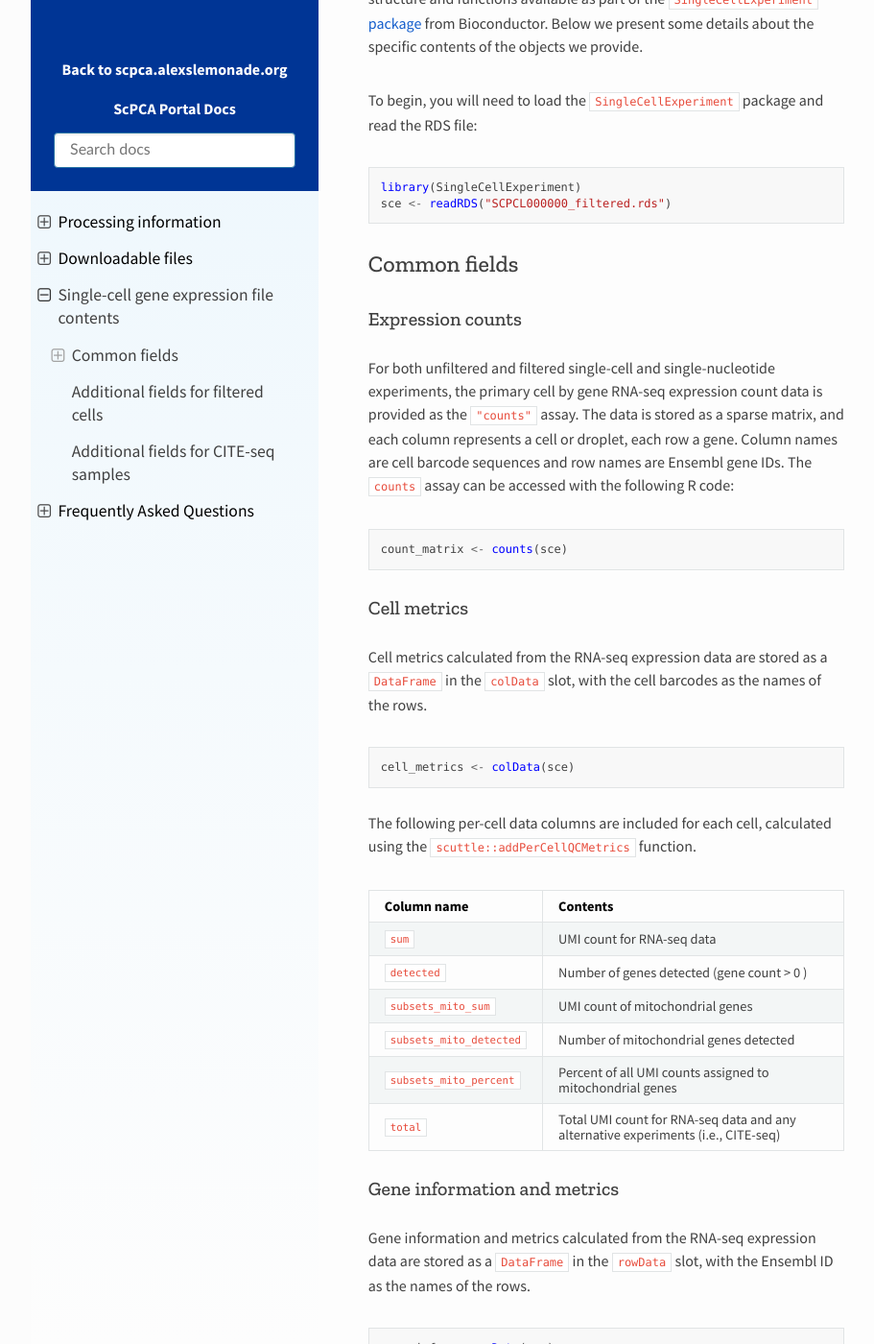
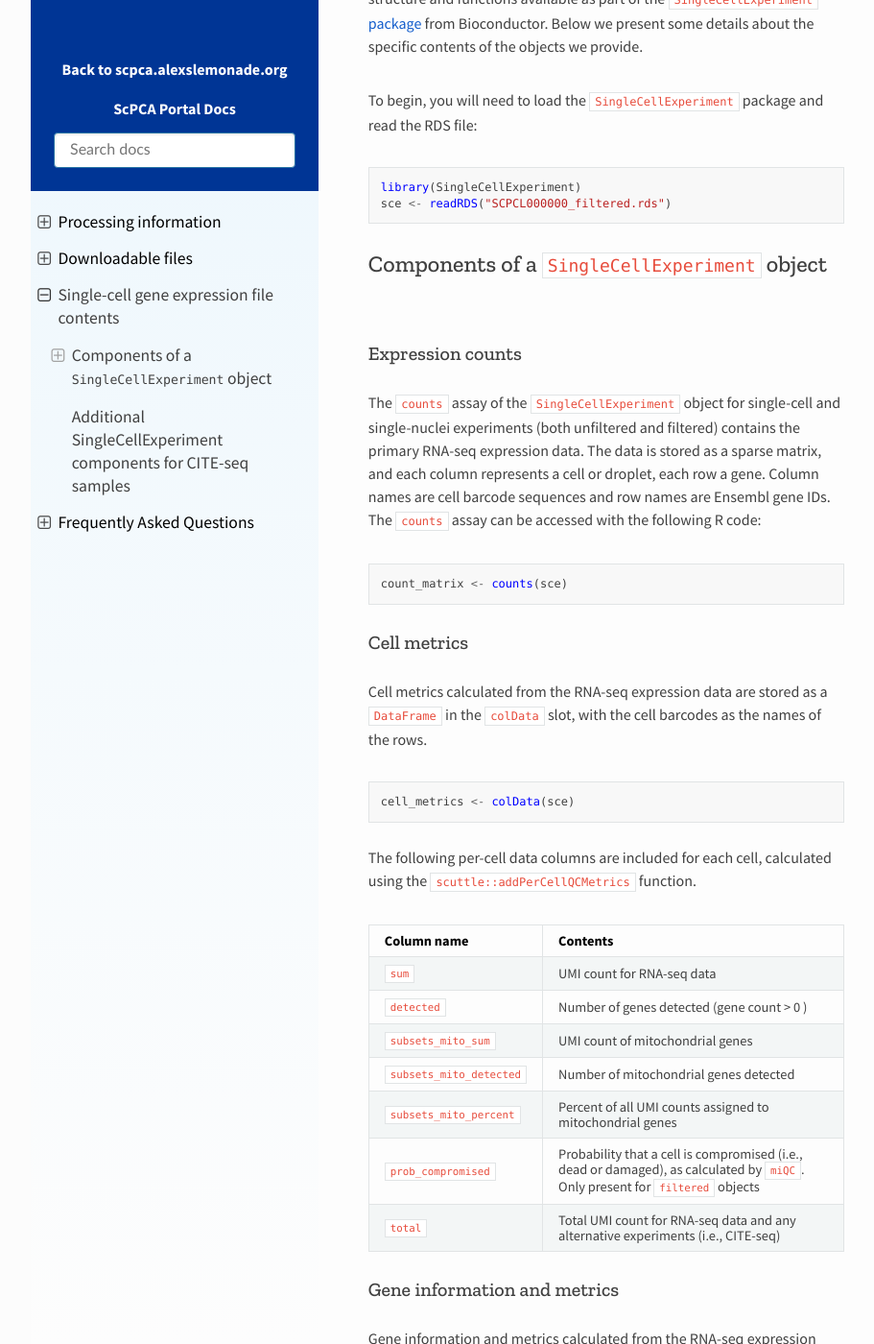
Before and after one commit to DongzeHE/scpca-docs, a Sphinx documentation site: the page built from docs/sce_file_contents.md, in a window 1280 px wide and 1400 px high, scrolled down 404 px. Shown: the whole window at 96% size, without its empty margins (158-1069 px from the left). Built offline with Sphinx 7.4.7 and the Read the Docs theme 2.0.0, drawn with Linux system fonts in a browser that asks for light colours; some of the changed text lies outside the part shown.

Commit message:
Merge filtered cells fields into main description
Add link to processing info

````diff
--- a/docs/sce_file_contents.md
+++ b/docs/sce_file_contents.md
@@ -13,11 +13,11 @@
 sce <- readRDS("SCPCL000000_filtered.rds")
 ```
 
-## Common fields
+## Components of a `SingleCellExperiment` object
 
 ### Expression counts
 
-For both unfiltered and filtered single-cell and single-nucleotide experiments, the primary cell by gene RNA-seq expression count data is provided as the `"counts"` assay.
+The `counts` assay of the `SingleCellExperiment` object for single-cell and single-nuclei experiments (both unfiltered and filtered) contains the primary RNA-seq expression data.
 The data is stored as a sparse matrix, and each column represents a cell or droplet, each row a gene.
 Column names are cell barcode sequences and row names are Ensembl gene IDs.
 The `counts` assay can be accessed with the following R code:
@@ -36,14 +36,15 @@
 
 The following per-cell data columns are included for each cell, calculated using the [`scuttle::addPerCellQCMetrics`](https://rdrr.io/github/LTLA/scuttle/man/addPerCellQCMetrics.html) function.
 
-| Column name             | Contents                                                                          |
-| ----------------------- | --------------------------------------------------------------------------------- |
-| `sum`                   | UMI count for RNA-seq data                                                        |
-| `detected`              | Number of genes detected (gene count > 0 )                                        |
-| `subsets_mito_sum`      | UMI count of mitochondrial genes                                                  |
-| `subsets_mito_detected` | Number of mitochondrial genes detected                                            |
-| `subsets_mito_percent`  | Percent of all UMI counts assigned to mitochondrial genes                         |
-| `total`                 | Total UMI count for RNA-seq data and any alternative experiments (i.e., CITE-seq) |
+| Column name             | Contents                                                                                                                                                                                      |
+| ----------------------- | --------------------------------------------------------------------------------------------------------------------------------------------------------------------------------------------- |
+| `sum`                   | UMI count for RNA-seq data                                                                                                                                                                    |
+| `detected`              | Number of genes detected (gene count > 0 )                                                                                                                                                    |
+| `subsets_mito_sum`      | UMI count of mitochondrial genes                                                                                                                                                              |
+| `subsets_mito_detected` | Number of mitochondrial genes detected                                                                                                                                                        |
+| `subsets_mito_percent`  | Percent of all UMI counts assigned to mitochondrial genes                                                                                                                                     |
+| `prob_compromised`      | Probability that a cell is compromised (i.e., dead or damaged), as calculated by [`miQC`](https://bioconductor.org/packages/release/bioc/html/miQC.html). Only present for `filtered` objects |
+| `total`                 | Total UMI count for RNA-seq data and any alternative experiments (i.e., CITE-seq)                                                                                                             |
 
 
 ### Gene information and metrics
@@ -65,34 +66,29 @@
 
 ### Experiment metadata
 
-Metadata associated with data processing is included in the `metadata` slot as a list.
+Metadata associated with {ref}`data processing <processing_information:Processing information>` is included in the `metadata` slot as a list.
 
 ```r
 expt_metadata <- metadata(sce)
 ```
 
-| Item name           | Contents                                                                                                 |
-| ------------------- | -------------------------------------------------------------------------------------------------------- |
-| `salmon_version`    | Version of `salmon` used for initial mapping                                                             |
-| `reference_index`   | Transcriptome reference file used for mapping                                                            |
-| `total_reads`       | Total number of reads processed by `salmon`                                                              |
-| `mapped_reads`      | Number of reads successfully mapped                                                                      |
-| `mapping_tool`      | Pipeline used for mapping and quantification (`alevin-fry` for all current data in ScPCA)                |
-| `alevinfry_version` | Version of `alevin-fry` used for mapping and quantification                                              |
-| `af_permit_type`    | `alevin-fry generate-permit-list` method used for filtering cell barcodes                                |
-| `af_resolution`     | `alevin-fry quant` resolution mode used                                                                  |
-| `usa_mode`          | Boolean indicating whether quantification was done using `alevin-fry` USA mode                           |
-| `af_num_cells`      | Number of cells reported by `alevin-fry`                                                                 |
-| `transcript_type`   | Transcripts included in gene counts: `spliced` for single-cell samples and `unspliced` for single-nuclei |
+| Item name           | Contents                                                                                                                       |
+| ------------------- | ------------------------------------------------------------------------------------------------------------------------------ |
+| `salmon_version`    | Version of `salmon` used for initial mapping                                                                                   |
+| `reference_index`   | Transcriptome reference file used for mapping                                                                                  |
+| `total_reads`       | Total number of reads processed by `salmon`                                                                                    |
+| `mapped_reads`      | Number of reads successfully mapped                                                                                            |
+| `mapping_tool`      | Pipeline used for mapping and quantification (`alevin-fry` for all current data in ScPCA)                                      |
+| `alevinfry_version` | Version of `alevin-fry` used for mapping and quantification                                                                    |
+| `af_permit_type`    | `alevin-fry generate-permit-list` method used for filtering cell barcodes                                                      |
+| `af_resolution`     | `alevin-fry quant` resolution mode used                                                                                        |
+| `usa_mode`          | Boolean indicating whether quantification was done using `alevin-fry` USA mode                                                 |
+| `af_num_cells`      | Number of cells reported by `alevin-fry`                                                                                       |
+| `transcript_type`   | Transcripts included in gene counts: `spliced` for single-cell samples and `unspliced` for single-nuclei                       |
+| `miQC_model`        | The model object that `miQC` fit to the data and was used to calculate `prob_compromised`. Only present for `filtered` objects |
 
-## Additional fields for filtered cells
 
-After {ref}`filtering and removing empty droplets <processing_information:Filtering cells>`, some additional fields are added to the `SingleCellExperiment` object.
-
-Within `colData`, we add the column `prob_compromised`, which denotes the probability that a cell is compromised (i.e., dead or damaged), as calculated by [`miQC`](https://bioconductor.org/packages/release/bioc/html/miQC.html).
-We also add to the `metadata` a `miQC_model` item, which includes the model that `miQC` fit to the data and which was used to calculate `prob_compromised`.
-
-## Additional fields for CITE-seq samples
+## Additional SingleCellExperiment components for CITE-seq samples
 
 CITE-seq data, when present, is included within the `SingleCellExperiment` as an "Alternative Experiment" named `"CITEseq"` , which can be accessed with the following command:
 
@@ -119,10 +115,10 @@
 
 This data frame contains the following columns with statistics for each ADT:
 
-| Column name   | Contents                                                         |
-| ------------- | ---------------------------------------------------------------- |
-| `mean`        | Mean ADT count across all cells/droplets                             |
-| `detected`    | Number of cells in which the ADT was detected (ADT count > 0 ) |
+| Column name | Contents                                                       |
+| ----------- | -------------------------------------------------------------- |
+| `mean`      | Mean ADT count across all cells/droplets                       |
+| `detected`  | Number of cells in which the ADT was detected (ADT count > 0 ) |
 
 Finally, additional metadata for the CITE-seq data processing can be found in the metadata slot of the alternative experiment, with the same contents as the [parent experiment metadata](#experiment-metadata)
 
````
Also changed, not shown: other parts of docs/sce_file_contents.md (+6 -6 lines).
